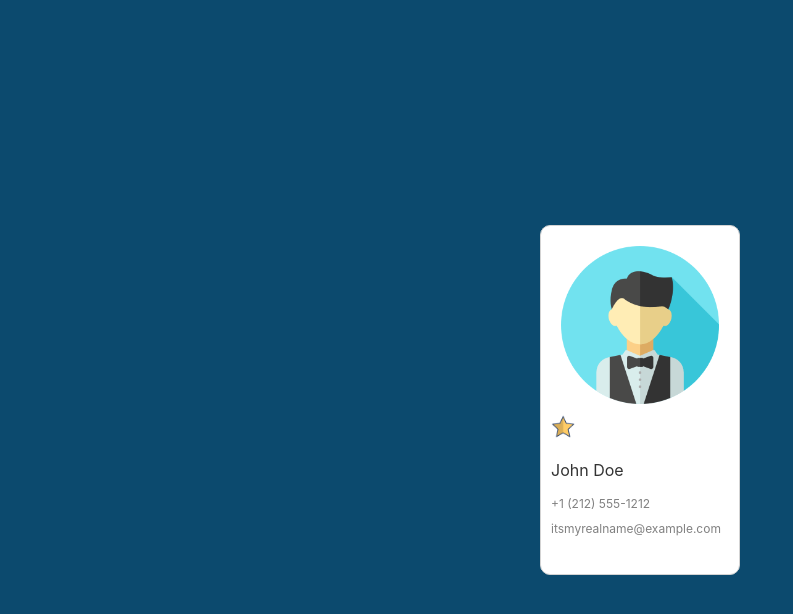
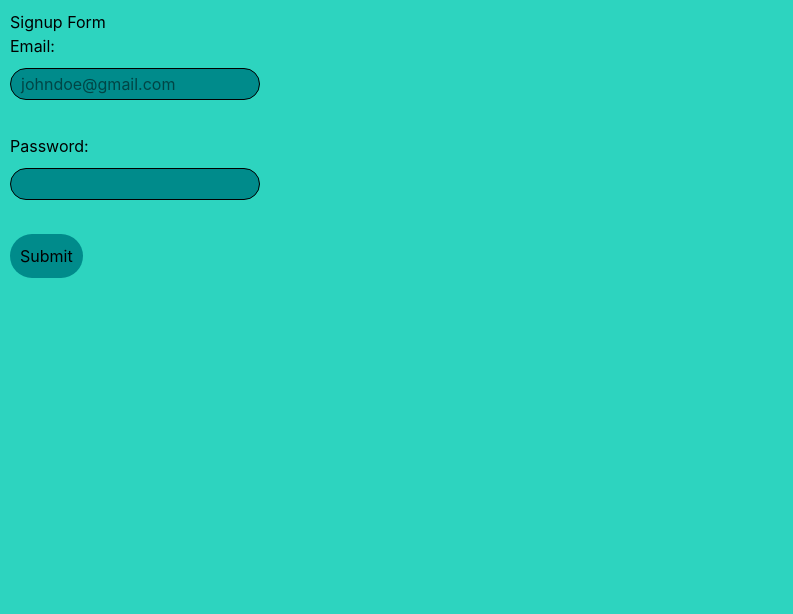
Before and after one commit to munachi821/react-app, a React (Vite) app: page / in a window 1280 px wide. Shown: the top 614 px of the page, without its empty margins (0-793 px from the left). Built offline with nearby package versions, Linux system fonts and the light colour scheme.

Commit message:
moving onto the next screen

```diff
--- a/src/App.jsx
+++ b/src/App.jsx
@@ -1,76 +1,39 @@
-/* import Header from "./Components/Header";
+import Header from "./Components/Header";
 import Main from "./Components/Main";
+import "./Components/index.css";
 const App = () => {
+  function handleSubmit(event) {
+    event.preventDefault();
+    const formEl = event.currentTarget;
+    const formData = new FormData(formEl);
+    const email = formData.get("email");
+    formEl.reset();
+  }
   return (
     <>
-      <Header />
-      <Main />
+      {/* <Header />
+      <Main /> */}
+      <section>
+        <h1>Signup Form</h1>
+        <form method="post" onSubmit={handleSubmit}>
+          <label htmlFor="email">Email: </label>
+          <input
+            type="email"
+            name="email"
+            placeholder="johndoe@gmail.com"
+            id="email"
+          />
+          <br />
+
+          <label htmlFor="password">Password:</label>
+          <input type="password" id="password" name="password" />
+          <br />
+
+          <button>Submit</button>
+        </form>
+      </section>
     </>
   );
 };
 
 export default App;
- */
-import React from "react";
-import avatar from "./images/user.png";
-import starFilled from "./images/star-filled.png";
-import starEmpty from "./images/star-empty.png";
-import "./Components/index.css";
-
-export default function App() {
-  const [contact, setContact] = React.useState({
-    firstName: "John",
-    lastName: "Doe",
-    phone: "+1 (212) 555-1212",
-    email: "itsmyrealname@example.com",
-    isFavorite: true,
-  });
-  /**
-   * Challenge: Fill in the values in the markup
-   * using the properties of our state object above
-   * (Ignore `isFavorite` for now)
-   */
-  let starIcon = contact.isFavorite ? starFilled : starEmpty;
-
-  function toggleFavorite() {
-    setContact((prevContact) => {
-      return {
-        ...prevContact,
-        isFavorite: !prevContact.isFavorite,
-      };
-    });
-  }
-
-  return (
-    <main>
-      <article className="card">
-        <img
-          src={avatar}
-          className="avatar"
-          alt="User profile picture of John Doe"
-        />
-        <div className="info">
-          <button
-            onClick={toggleFavorite}
-            aria-pressed={contact.isFavorite}
-            aria-label={
-              contact.isFavorite ? "Remove from favorites" : "Add to favorites"
-            }
-            className="favorite-button"
-          >
-            <img
-              src={starIcon}
-              alt={contact.isFavorite ? "filled star icon" : "empty star icon"}
-              className="favorite"
-            />
-          </button>
-          <h2 className="name">
-            {contact.firstName} {contact.lastName}
-          </h2>
-          <p className="contact">{contact.phone}</p>
-          <p className="contact">{contact.email}</p>
-        </div>
-      </article>
-    </main>
-  );
-}
--- a/src/Components/index.css
+++ b/src/Components/index.css
@@ -1,60 +1,24 @@
 * {
-    box-sizing: border-box;
+  box-sizing: border-box;
+}
+body {
+  margin: 0;
+  padding: 10px;
+  background-color: #2dd4bf;
 }
 
-body {
-    background-color: #0C4A6E;
-    margin: 0;
-    font-family: "Inter", sans-serif;
+input {
+  border-radius: 100px;
+  border: 1px solid black;
+  margin-block: 10px;
+  display: block;
+  height: 2rem;
+  text-indent: 10px;
+  background-color: darkcyan;
 }
 
-main {
-    height: 100vh;
-    display: flex;
-    justify-content: center;
-    align-items: center;
+button {
+  padding: 10px;
+  border-radius: 100px;
+  background-color: darkcyan;
 }
-
-.card {
-    background-color: white;
-    width: 200px;
-    border: 1px solid lightgray;
-    border-radius: 10px;
-    height: 350px;
-}
-
-.card .avatar {
-    width: 100%;
-    padding: 10%;
-    padding-bottom: 0;
-}
-
-.card .name {
-    margin-block: 13px;
-    color: #333333;
-}
-
-.card .info {
-    padding: 10px;
-}
-
-.card .favorite {
-    width: 25px;
-    cursor: pointer;
-}
-
-.card .contact {
-    font-size: 0.75rem;
-    color: gray;
-    margin-block: 7px;
-}
-
-.card .favorite-button {
-    border: none;
-    background: transparent;
-}
-
-.card .favorite-button:active {
-    transform: none;
-    box-shadow: none;
-}
```
